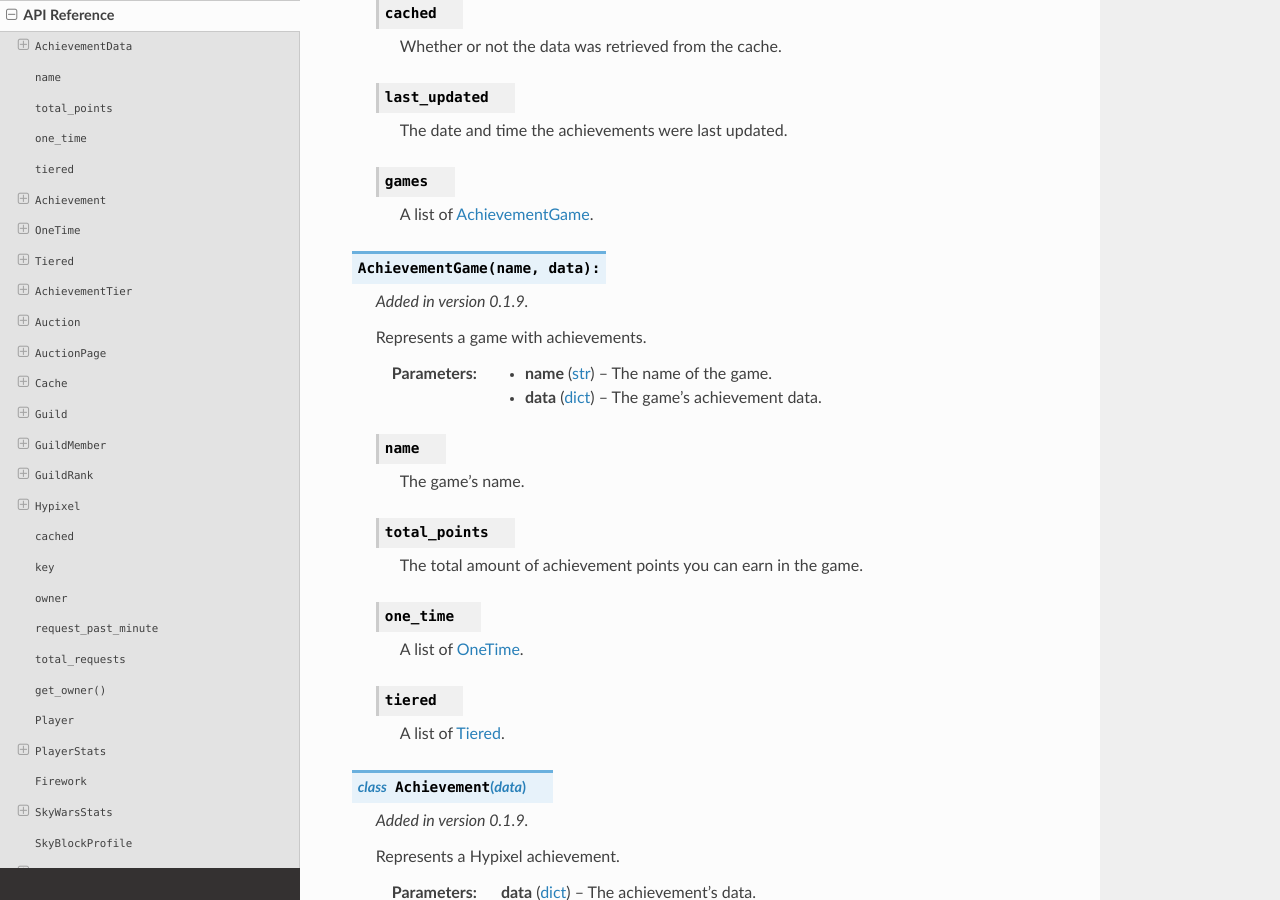
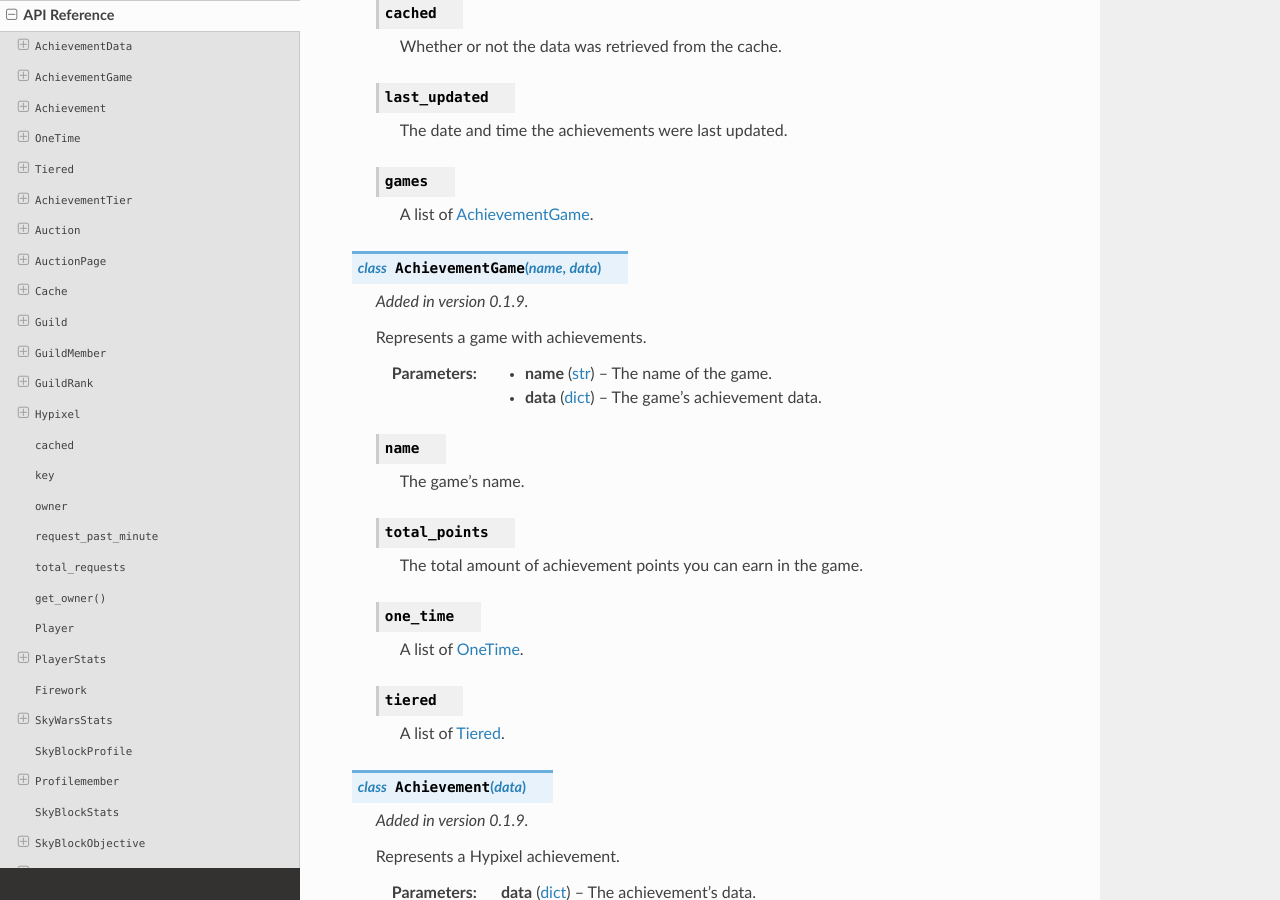
Before and after one commit to plun1331/PyPixel, a Sphinx documentation site: the page built from Docs/source/api.rst, in a window 1280 px wide and 900 px high, scrolled down 476 px. Built offline with Sphinx 7.4.7 and the Read the Docs theme 2.0.0, drawn with Linux system fonts in a browser that asks for light colours.

Commit message:
Update docs

```diff
--- a/Docs/source/api.rst
+++ b/Docs/source/api.rst
@@ -35,7 +35,7 @@ The following section outlines the API for PyPixel.
 
 
 .. _AchievementGame:
-.. py:class:: AchievementGame(name, data):
+.. py:class:: AchievementGame(name, data)
 
     .. versionadded:: 0.1.9
 
--- a/Docs/source/conf.py
+++ b/Docs/source/conf.py
@@ -26,6 +26,7 @@ release = '0.1.6'
 # extensions coming with Sphinx (named 'sphinx.ext.*') or your custom
 # ones.
 extensions = [
+    "sphinx.ext.viewcode"
 ]
 
 # Add any paths that contain templates here, relative to this directory.
```
